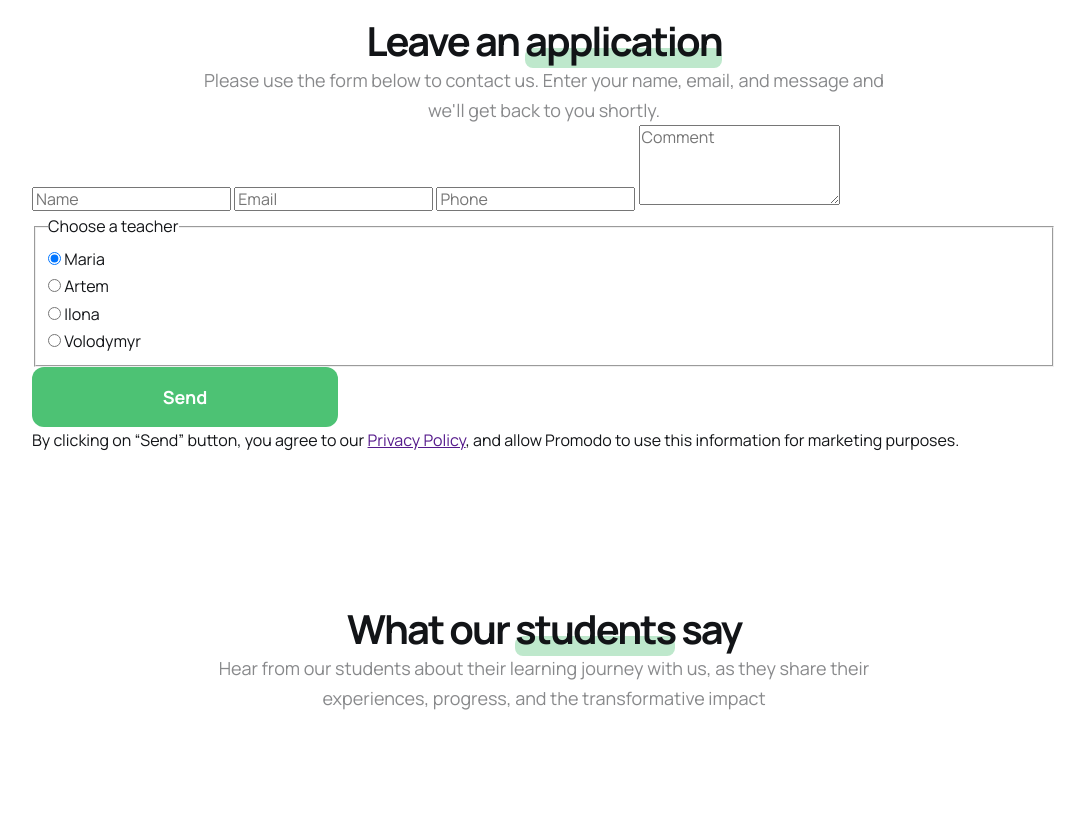
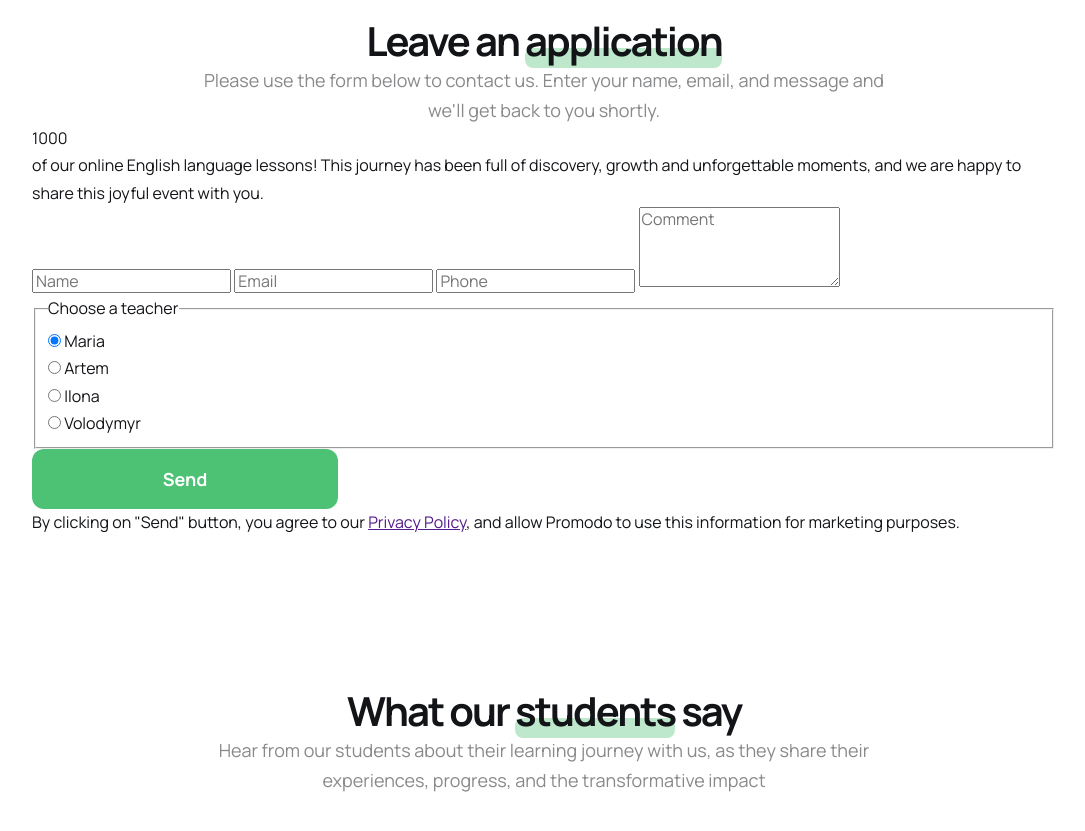
Before and after one commit to yangicher/goit-markup-final-project, a website built with Vite: page src/index.html in a window 1280 px wide. Shown: the part 2260-3091 px from the top of the page, without its empty margins (96-1181 px from the left). Built offline with nearby package versions, Linux system fonts and the light colour scheme.

Commit message:
update html
add html card block

```diff
--- /dev/null
+++ b/src/css/application.css
@@ -0,0 +1,50 @@
+
+.application {
+}
+.container {
+}
+.application-title {
+}
+.application-head {
+}
+.underline {
+}
+.subtitle {
+}
+.application-block {
+}
+.application-card-wrapper {
+}
+.application-text-wrapper {
+}
+.application-card-big-text {
+}
+.application-card-text {
+}
+.application-form {
+}
+.application-feedback {
+}
+.application-input-group {
+}
+.application-form-input {
+}
+.teaxtarea-input {
+}
+.application-radio-group {
+}
+.application-radio-group-title {
+}
+.application-radio {
+}
+.application-radio-input {
+}
+.application-radio-label {
+}
+.application-form-btn {
+}
+
+.application-form-policy {
+}
+.application-form-policy-link {
+}
--- a/src/partials/application.html
+++ b/src/partials/application.html
@@ -10,6 +10,15 @@
 
         <div class="application-block">
             <div class="application-card-wrapper">
+              <div class="application-text-wrapper">
+                <p class="application-card-big-text">1000</p>
+                <p class="application-card-text">
+                  of our online English language lessons! This journey has been full
+                  of discovery, growth and unforgettable moments, and we are happy to
+                  share this joyful event with you.
+                </p>
+              </div>
+
             </div>
             <form class="application-form application-feedback" id="applicationForm">
                 <div class="application-input-group">
@@ -84,13 +93,11 @@
                   </div>
                 </fieldset>
 
-                <!--Не впевненна на рахунок класів для кнопки з загальних стилів-->
-
                 <button class="application-form-btn btn btn-primary" type="submit" id="submitButton">
                   Send
                 </button>
                 <p class="application-form-policy">
-                  By clicking on “Send” button, you agree to our
+                  By clicking on "Send" button, you agree to our
                   <a class="application-form-policy-link" href="">Privacy Policy</a>, and
                   allow Promodo to use this information for marketing purposes.
                 </p>
```
Also changed, not shown: pullrequests-list.txt (deleted).
